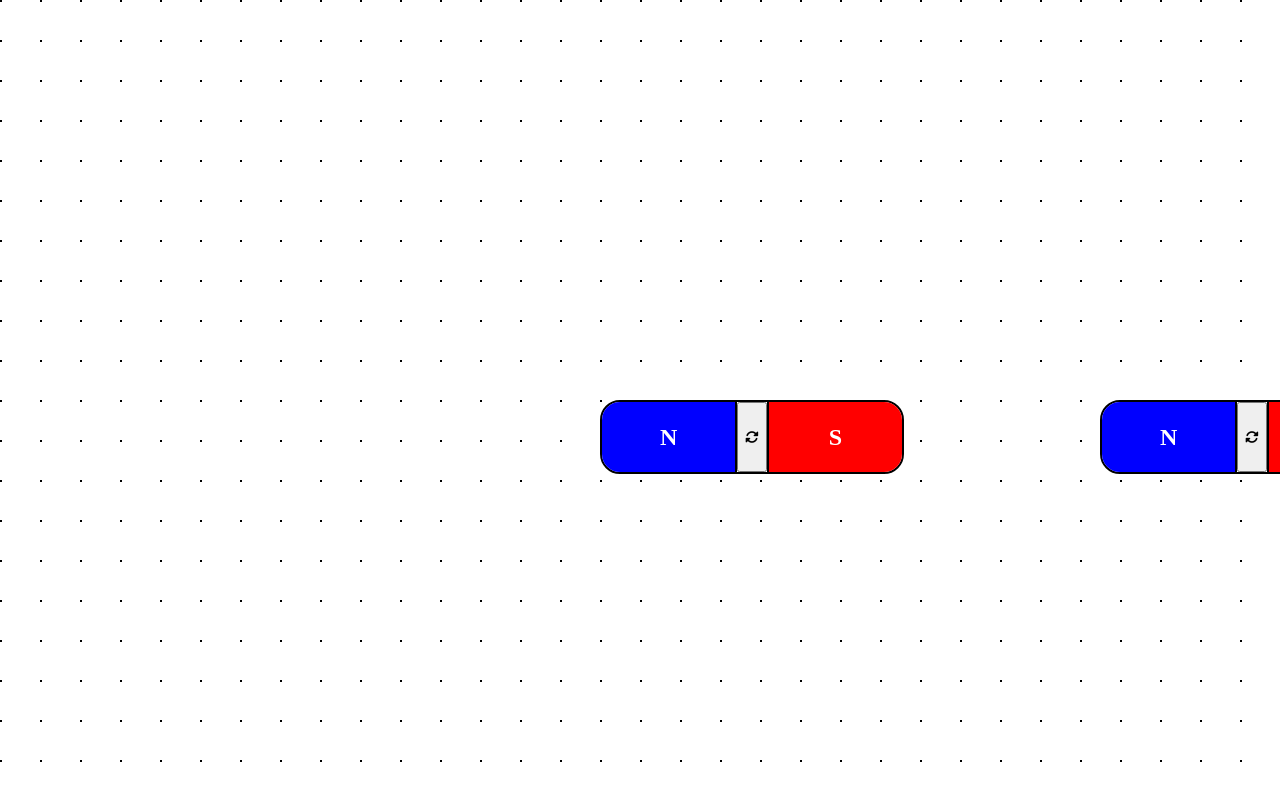
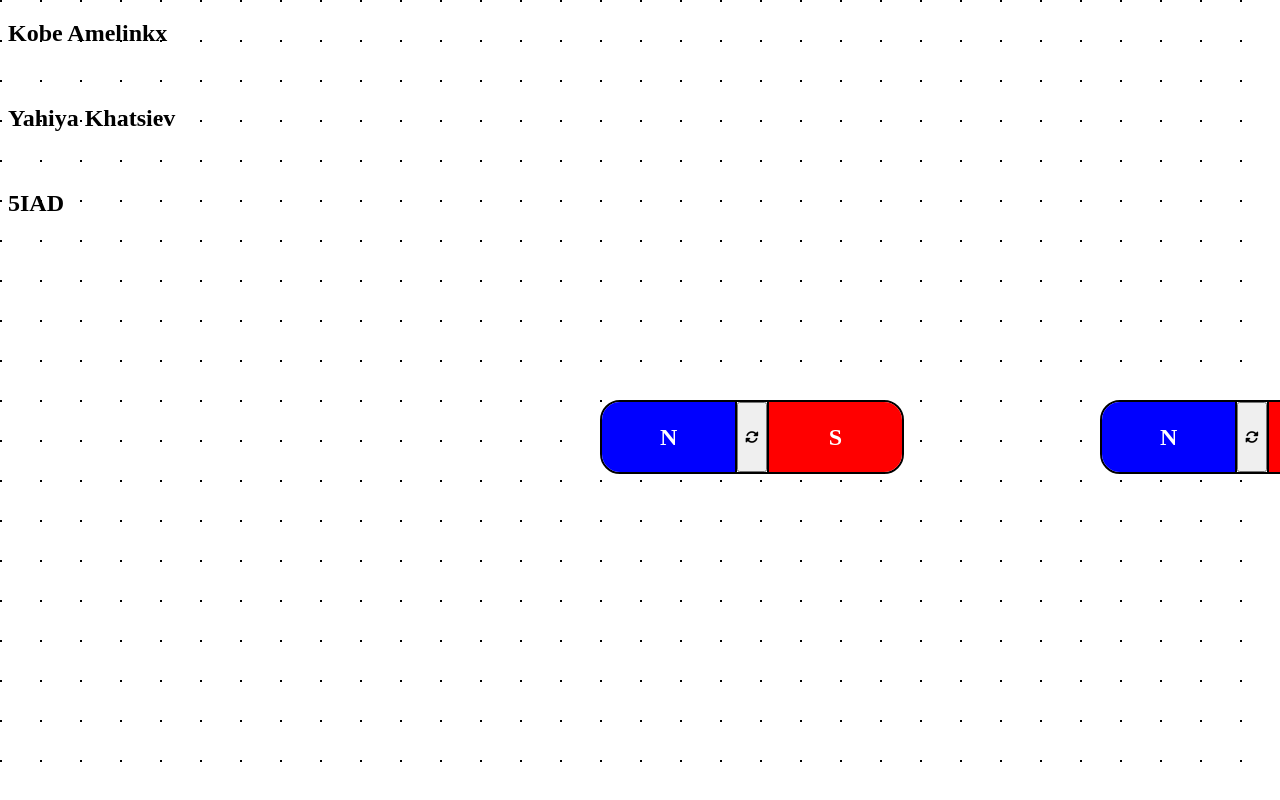
Before and after one commit to briemellow/magneetsim, a website: page index.html in a window 1280 px wide. Shown: the top 800 px of the page. Drawn offline with nearby package versions, Linux system fonts and the light colour scheme.

Commit message:
Update index.html

```diff
--- a/index.html
+++ b/index.html
@@ -10,6 +10,7 @@
     <script src="node_modules/jquery/dist/jquery.min.js"></script>
 </head>
 <body>
+    <h2>Kobe Amelinkx</h2> <br> <h2>Yahiya Khatsiev</h2> <br> <h2>5IAD</h2>
     <div class="magnet" id="Magnet1">
         <div class="pole north">N</div>
         <button onclick="Turn1()"><i class="fa-solid fa-rotate"></i></button>
```
